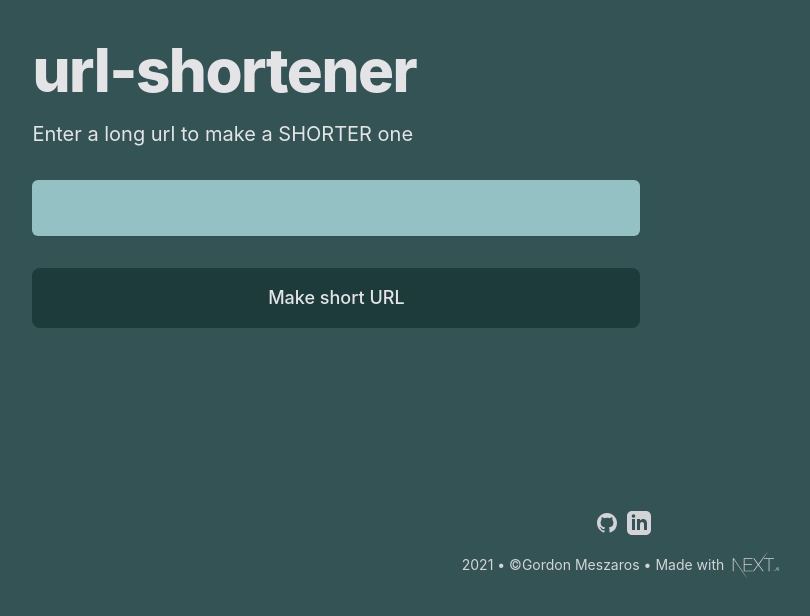
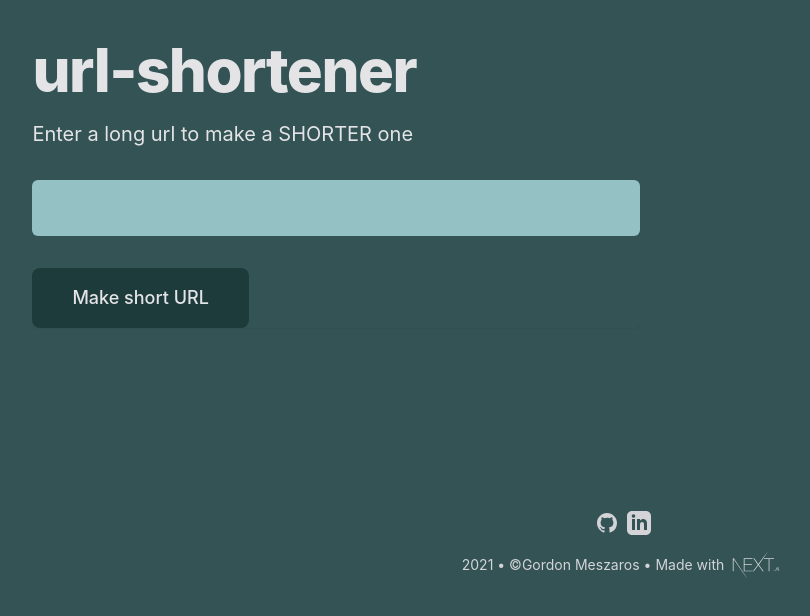
Before and after one commit to grdnmsz/urlshortener, a Next.js app: page / in a window 1280 px wide. Shown: the top 616 px of the page, without its empty margins (17-827 px from the left). Built offline with nearby package versions, Linux system fonts and the light colour scheme.

Commit message:
styling copy button, submit form button

```diff
--- a/components/LastAddedUrl.component.tsx
+++ b/components/LastAddedUrl.component.tsx
@@ -3,7 +3,7 @@ import { useState } from "react";
 const LastAddedUrl = ({ shortUrl: key }) => {
   // todo : copy button logic
   const completeUrl = `shurl.gordonmes.dev/${key}`;
-  const [copyMessage, setCopyMessage] = useState("");
+  const [isCopied, setIsCopied] = useState(false);
 
   const copyToClipBoard = async (toCopy) => {
     try {
@@ -11,7 +11,6 @@ const LastAddedUrl = ({ shortUrl: key }) => {
       https://web.dev/async-clipboard/
       */
       await navigator.clipboard.writeText("https://" + toCopy);
-      setCopyMessage("Copied !");
     } catch (err) {
       console.log(err);
     }
@@ -29,12 +28,15 @@ const LastAddedUrl = ({ shortUrl: key }) => {
         </a>
       </div>
       <button
-        onClick={() => copyToClipBoard(completeUrl)}
-        className="mr-5 font-medium hover:text-orange-200"
+        onClick={() => {
+          setIsCopied(true);
+          copyToClipBoard(completeUrl);
+          setTimeout(() => setIsCopied(false), 3000);
+        }}
+        className="mr-5 font-medium text-sm rounded hover:bg-inputColor px-2 py-1 text-gray-200 hover:text-headerColor bg-headerColor"
       >
-        Copy
+        {isCopied ? "Copied!" : "Copy"}
       </button>
-      {copyMessage}
     </div>
   );
 };
--- a/components/UrlForm.component.tsx
+++ b/components/UrlForm.component.tsx
@@ -36,6 +36,14 @@ const UrlForm = ({ onSend }) => {
               className="mt-3 sm:mt-8 bg-inputColor md:py-4 block w-full pl-7 py-3 pr-7 rounded-md"
               onChange={(event) => setUrlToShort(event.target.value)}
             />
+            <button
+              type="submit"
+              className="mt-3 sm:mt-8 sm:flex sm:justify-center lg:justify-start"
+            >
+              <div className="w-full flex items-center justify-center px-8 py-3 text-base font-medium rounded-lg text-gray-200 bg-headerColor hover:text-gray-800 hover:bg-orange-400 md:py-4 md:text-lg md:px-10">
+                Make short URL
+              </div>
+            </button>
           </form>
           <div
             className={`${
@@ -47,11 +55,6 @@ const UrlForm = ({ onSend }) => {
           </div>
         </div>
       </div>
-      <div className="mt-3 sm:mt-8 sm:flex sm:justify-center lg:justify-start">
-        <div className="w-full flex items-center justify-center px-8 py-3 text-base font-medium rounded-lg text-gray-200 bg-headerColor hover:text-gray-800 hover:bg-orange-400 md:py-4 md:text-lg md:px-10">
-          Make short URL
-        </div>
-      </div>
     </>
   );
 };
```
